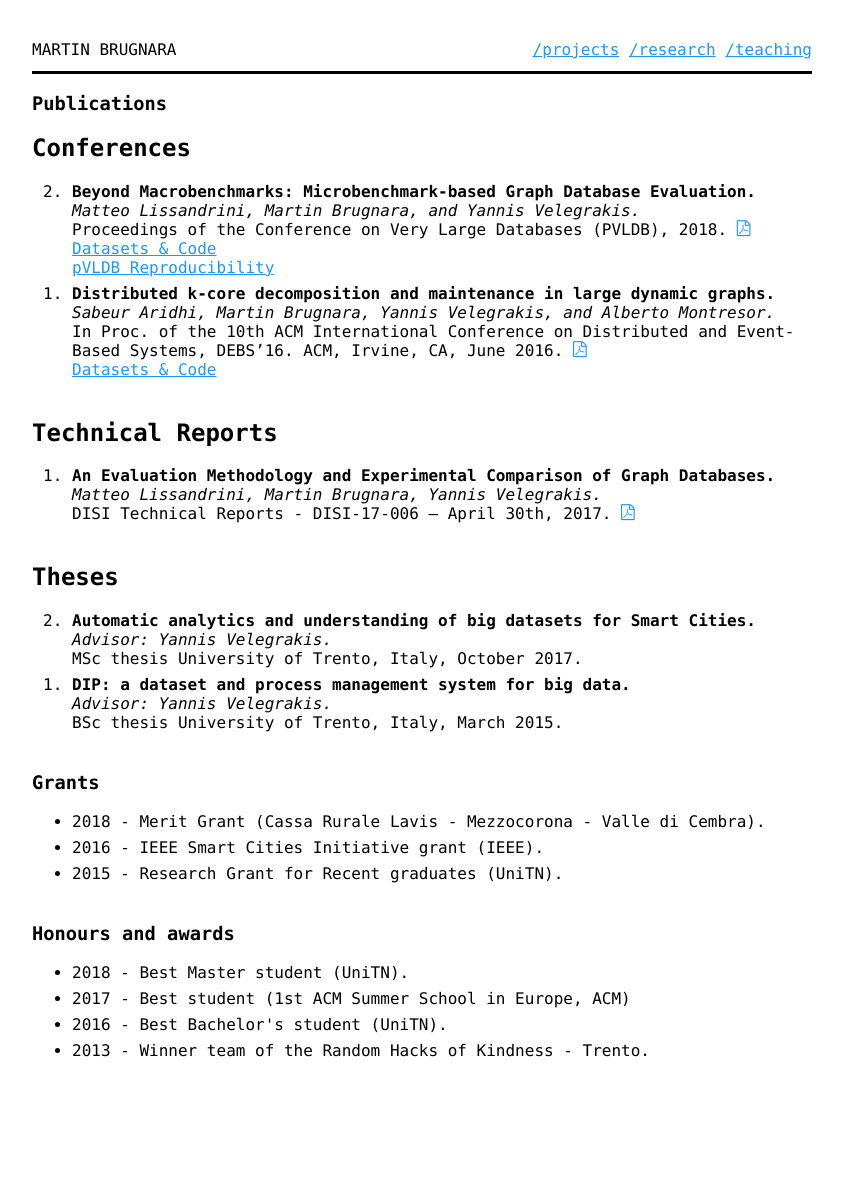
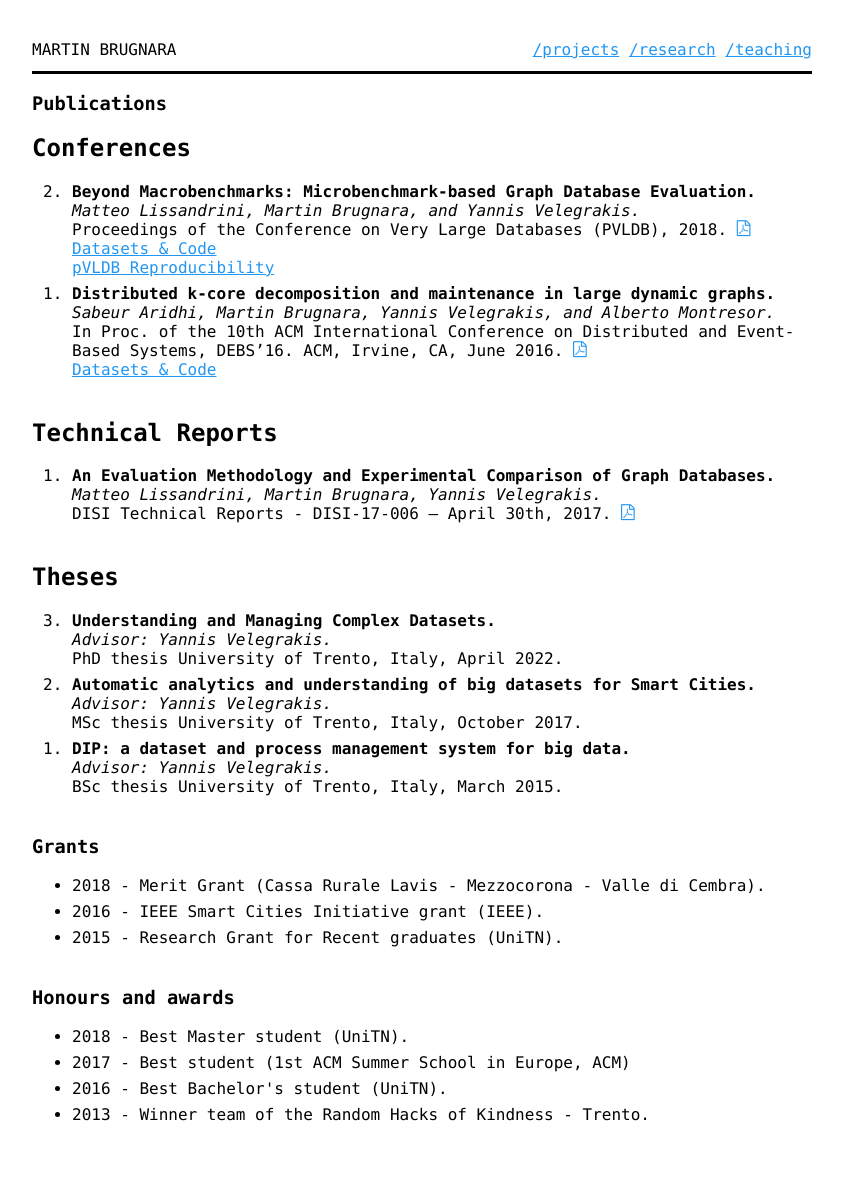
Before and after one commit to MartinBrugnara/martinbrugnara.github.io, a Jekyll site: the page built from research.html, in a window 1280 px wide. Shown: the whole page, without its empty margins (218-1061 px from the left). Built offline with Jekyll 4.4.1, drawn with Linux system fonts in a browser that asks for light colours; some web fonts are replaced; before the commit the page ends 1140 px from its top, so only the background shows below that.

Commit message:
Add phd thesis

```diff
--- a/research.html
+++ b/research.html
@@ -49,6 +49,11 @@ title: Research
         <h2>Theses</h2>
         <ol class="pub" reversed>
             <li>
+                <span class="ptitle">Understanding and Managing Complex Datasets.</span>
+                <span class="author">Advisor: Yannis Velegrakis.</span>
+                <span class="meta">PhD thesis University of Trento, Italy, April 2022.</span>
+            </li>
+            <li>
                 <span class="ptitle">Automatic analytics and understanding of big datasets for Smart Cities.</span>
                 <span class="author">Advisor: Yannis Velegrakis.</span>
                 <span class="meta">MSc thesis University of Trento, Italy, October 2017.</span>
```
